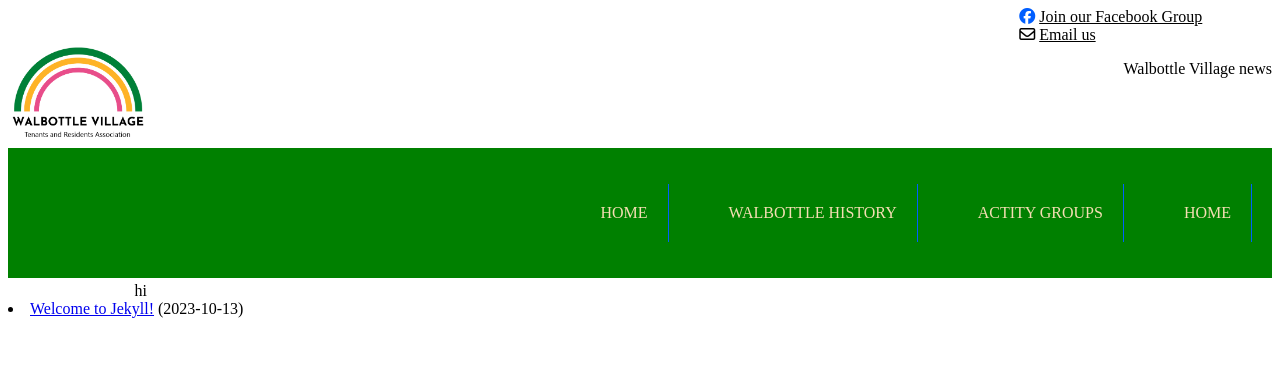
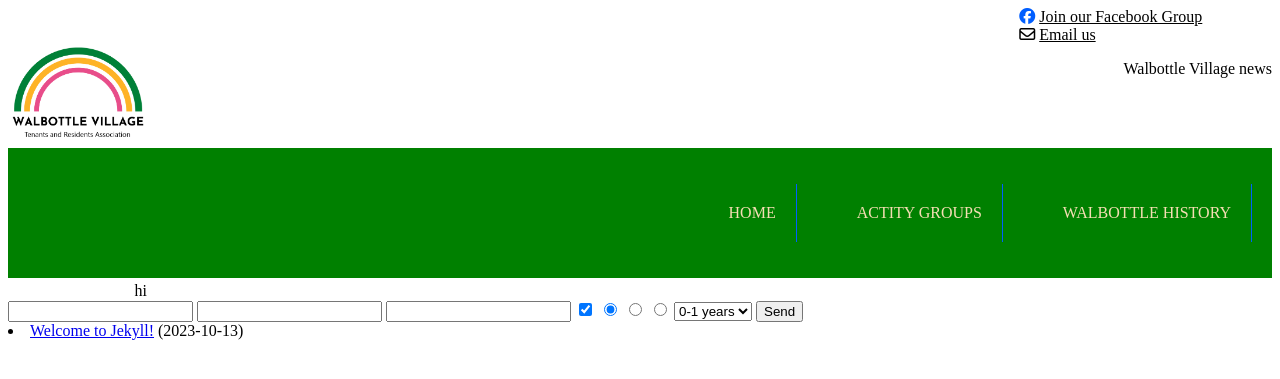
Before and after one commit to Walbottle-Village/Walbottle-Village-Tenants-and-Residents-Association-, a Jekyll site: the page built from index.markdown, in a window 1280 px wide. Shown: the top 379 px of the page. Built offline with Jekyll 4.4.1, drawn with Linux system fonts in a browser that asks for light colours; nearby versions of some CDN libraries.

Commit message:
start pages

```diff
--- a/_config.yml
+++ b/_config.yml
@@ -30,7 +30,7 @@
 github_username:  jekyll
 
 # Build settings
-
+permalink: /:categories/:title/
 plugins:
   - jekyll-feed
   - jekyll-seo-tag
@@ -40,5 +40,9 @@
   sass_dir: _sass
   style: compressed # https://sass-lang.com/documentation/file.SASS_REFERENCE.html#output_style
 
+include:
+  - _pages
+
+
 
 permalink: pretty
--- a/_includes/nav.html
+++ b/_includes/nav.html
@@ -15,10 +15,10 @@
 </div>
 <nav>
     <ul>
-        <li> <a href="">home</a></li>
-        <li> <a href="">actity groups</a></li>
-        <li> <a href="">Walbottle history</a></li>
-        <li> <a href="">home</a></li>
+        <li> <a href="{{'/' | relative_url}}">home</a></li>
+        <li> <a href="{{'/actity_groups' | relative_url}}">Actity Groups</a></li>
+        <li> <a href="{{'/Walbottle_history' | relative_url}}">Walbottle history</a></li>
+
 
     </ul>
 </nav>
--- a/_sass/Parts/nav.scss
+++ b/_sass/Parts/nav.scss
@@ -41,7 +41,7 @@
         float: right;
     }
         li{
-            float: right;
+            float: left;
             margin: 20px;
             border-right: #005eff thin solid;
             a{
@@ -50,10 +50,6 @@
                 text-decoration: none;
                 color: wheat;
                 text-transform: uppercase;
-
-                :visited{
-                    color: black;
-                }
-            }
+           }
         }
 }
--- a/index.markdown
+++ b/index.markdown
@@ -8,7 +8,27 @@
 
 
 
+
 hi
+<form action="https://getform.io/f/c59903cf-f72a-4120-ade8-a1b147a1bb7c" method="POST">
+    <input type="text" name="name">
+    <input type="email" name="email">
+    <input type="text" name="message">
+    <!-- add hidden Honeypot input to prevent spams -->
+    <input type="hidden" name="_gotcha" style="display:none !important">
+    <!-- checkbox handle -->
+    <input type="checkbox" name="subscribe" value="yes" checked>
+    <input type="hidden" name="subscribe" value="no">
+    <!-- radio button handle -->
+    <input type="radio" name="gender" value="male" checked>
+    <input type="radio" name="gender" value="female">
+    <input type="radio" name="gender" value="other">
+    <!-- select field handle -->
+    <select name="work-experience">
+        <option value="one-year">0-1 years</option>
+        <option value="one-five-years">1-5 years</option>
+    </select>
+    <button type="submit">Send</button>
 <div id="news">
 {% for post in site.posts limit: 3 %}
   <div class="post_info">
```
Also changed, not shown: _pages/Walbottle_history.md (added, +6 -0 lines), _pages/actity_groups.md (added, +6 -0 lines).
